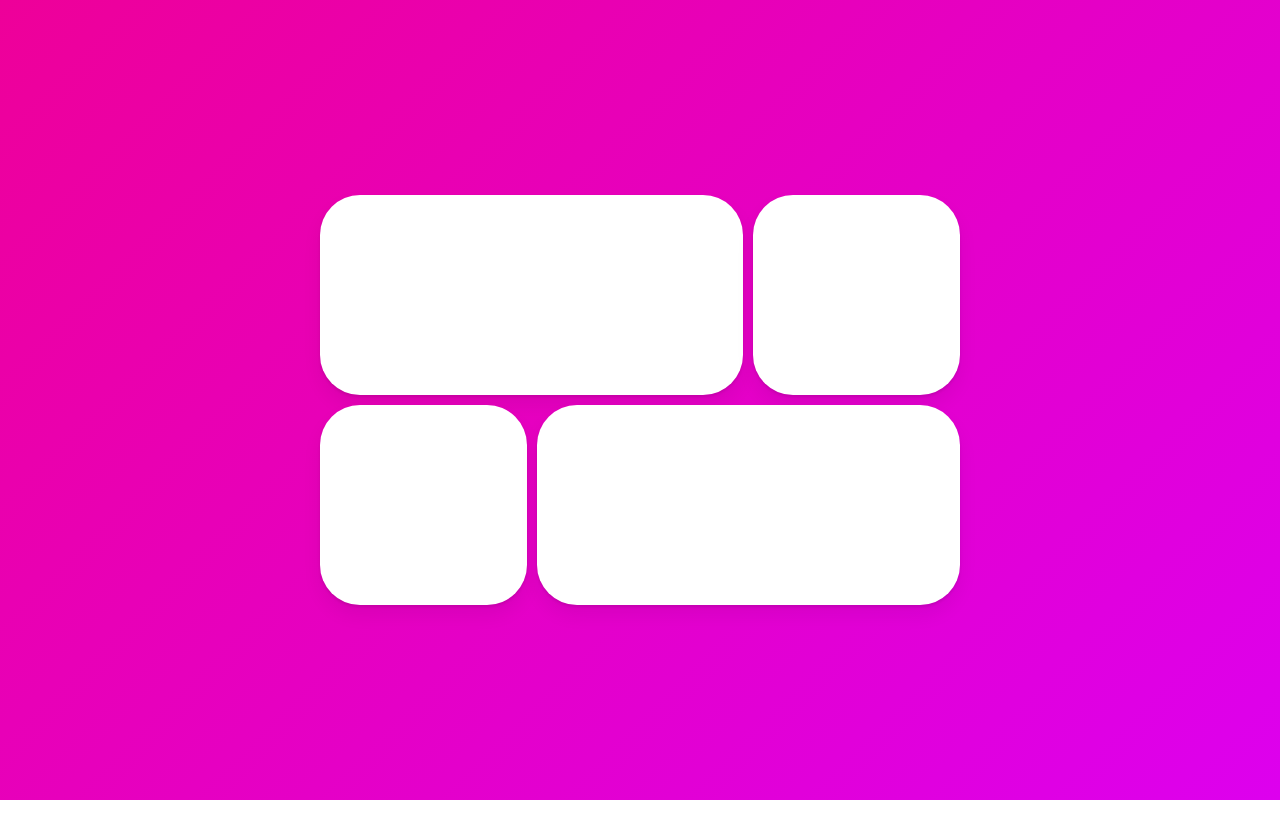
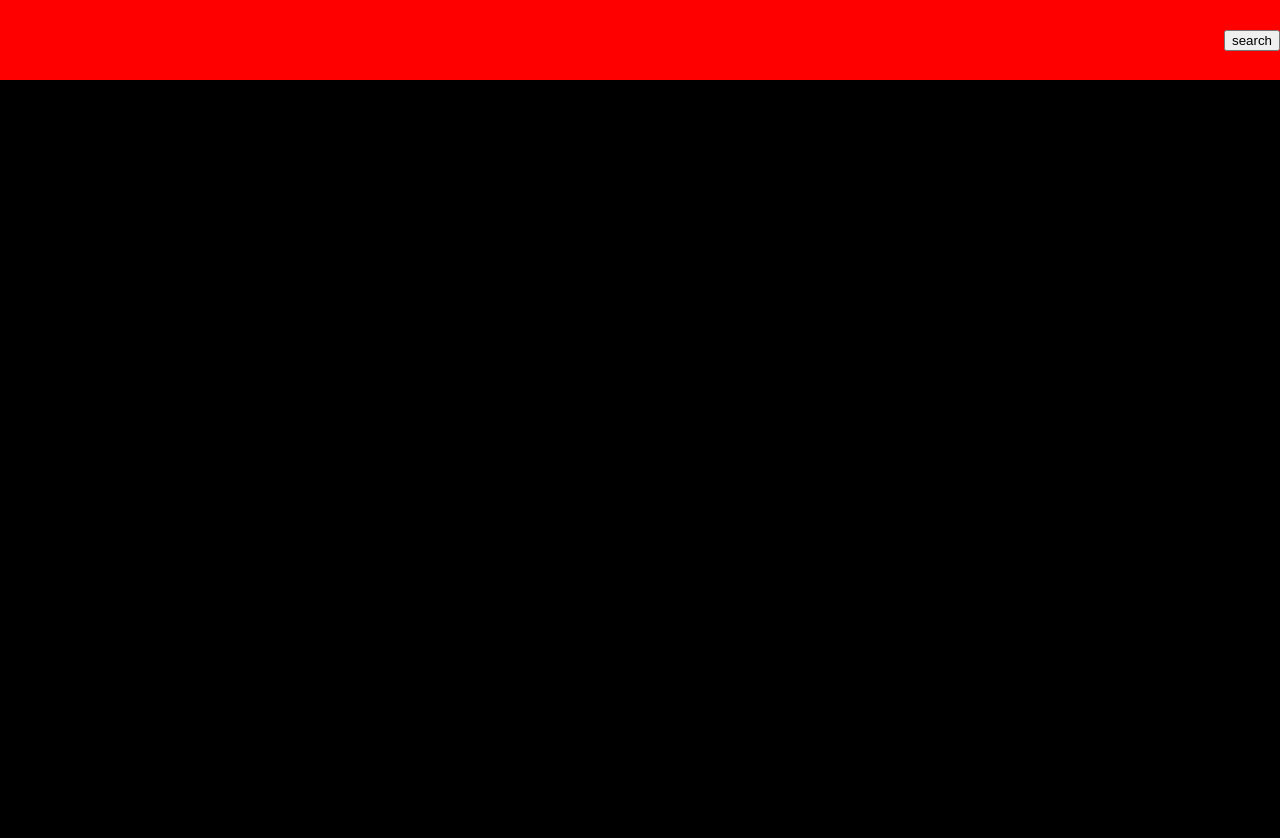
Before and after one commit to yeongminChae/React-Masterclass, a React (Create React App) app in the folder react-masterclass-TS/: page / in a window 1280 px wide. Shown: the top 838 px of the page. Before the commit the page ends 800 px from the top, so only its background shows below. Built offline with nearby package versions, Linux system fonts and the light colour scheme.

Commit message:
chapter 7 : Nomflix clone Header part 1 ; i met a error when i write <Router> so i think when i import router from react route dom that i have to write down in this order. < import { BrowserRouter as Router, Switch, Route } from "react-router-dom"; >

```diff
--- a/react-masterclass-TS/src/App.tsx
+++ b/react-masterclass-TS/src/App.tsx
@@ -1,65 +1,25 @@
-import styled from "styled-components";
-import { AnimatePresence, motion } from "framer-motion";
-import { useState } from "react";
-
-const Wrapper = styled.div`
-  height: 100vh;
-  width: 100vw;
-  display: flex;
-  justify-content: space-around;
-  align-items: center;
-`;
-
-const Grid = styled.div`
-  display: grid;
-  grid-template-columns: repeat(3, 1fr);
-  width: 50vw;
-  gap: 10px;
-  div:first-child,
-  div:last-child {
-    grid-column: span 2;
-  }
-`;
-
-const Box = styled(motion.div)`
-  background-color: rgba(255, 255, 255, 1);
-  border-radius: 40px;
-  height: 200px;
-  box-shadow: 0 2px 3px rgba(0, 0, 0, 0.1), 0 10px 20px rgba(0, 0, 0, 0.06);
-`;
-
-const Overlay = styled(motion.div)`
-  width: 100%;
-  height: 100%;
-  position: absolute;
-  display: flex;
-  justify-content: center;
-  align-items: center;
-`;
+import { BrowserRouter as Router, Switch, Route } from "react-router-dom";
+import Header from "./Routes/Components/Header";
+import Home from "./Routes/Home";
+import Search from "./Routes/Search";
+import Tv from "./Routes/Tv";
 
 function App() {
-  const [id, setId] = useState<null | string>(null);
-  console.log(id);
   return (
-    <Wrapper>
-      <Grid>
-        {["1", "2", "3", "4"].map((n) => (
-          <Box onClick={() => setId(n)} key={n} layoutId={n} />
-        ))}
-      </Grid>
-      <AnimatePresence>
-        {id ? (
-          <Overlay
-            onClick={() => setId(null)}
-            initial={{ backgroundColor: "rgba(0, 0, 0, 0)" }}
-            animate={{ backgroundColor: "rgba(0, 0, 0, 0.5)" }}
-            exit={{ backgroundColor: "rgba(0, 0, 0, 0)" }}
-          >
-            <Box layoutId={id} style={{ width: 300, height: 150 }} />
-          </Overlay>
-        ) : null}
-      </AnimatePresence>
-    </Wrapper>
+    <Router>
+      <Header />
+      <Switch>
+        <Route path="/">
+          <Home />
+        </Route>
+        <Route path="/tv">
+          <Tv />
+        </Route>
+        <Route path="/search">
+          <Search />
+        </Route>
+      </Switch>
+    </Router>
   );
 }
 export default App;
--- /dev/null
+++ b/react-masterclass-TS/src/Routes/Components/Header.tsx
@@ -0,0 +1,46 @@
+import styled from "styled-components";
+
+const Nav = styled.nav`
+  display: flex;
+  justify-content: space-between;
+  align-items: center;
+  position: fixed;
+  width: 100%;
+  top: 0;
+  background-color: red;
+  height: 80px;
+  font-size: 12px;
+`;
+
+const Col = styled.div``;
+const Logo = styled.svg`
+  margin-right: 50px;
+`;
+
+const Items = styled.ul`
+  display: flex;
+  align-items: center;
+`;
+
+const Item = styled.li`
+  margin-right: 20px;
+`;
+
+function Header() {
+  return (
+    <Nav>
+      <Col>
+        <Logo />
+        <Items>
+          <Item>Home</Item>
+          <Item>Tv Shows</Item>
+        </Items>
+      </Col>
+      <Col>
+        <button>search</button>
+      </Col>
+    </Nav>
+  );
+}
+
+export default Header;
--- /dev/null
+++ b/react-masterclass-TS/src/Routes/Home.tsx
@@ -0,0 +1,5 @@
+function Home() {
+  return <div style={{ backgroundColor: "black", height: "200vh" }}></div>;
+}
+
+export default Home;
--- /dev/null
+++ b/react-masterclass-TS/src/Routes/Search.tsx
@@ -0,0 +1,5 @@
+function Search() {
+  return null;
+}
+
+export default Search;
--- /dev/null
+++ b/react-masterclass-TS/src/Routes/Tv.tsx
@@ -0,0 +1,5 @@
+function Tv() {
+  return null;
+}
+
+export default Tv;
--- a/react-masterclass-TS/src/index.tsx
+++ b/react-masterclass-TS/src/index.tsx
@@ -3,8 +3,7 @@ import ReactDOM from "react-dom/client";
 import { RecoilRoot } from "recoil";
 import { ThemeProvider } from "styled-components";
 import App from "./App";
-import { darkTheme } from "./theme";
-
+import { theme } from "./theme";
 import { createGlobalStyle } from "styled-components";
 
 const GlobalStyle = createGlobalStyle`
@@ -78,8 +77,8 @@ const root = ReactDOM.createRoot(
 
 root.render(
   <RecoilRoot>
-    <ThemeProvider theme={darkTheme}>
-      <GlobalStyle /> <App />{" "}
-    </ThemeProvider>{" "}
+    <ThemeProvider theme={theme}>
+      <GlobalStyle /> <App />
+    </ThemeProvider>
   </RecoilRoot>
 );
--- a/react-masterclass-TS/src/theme.ts
+++ b/react-masterclass-TS/src/theme.ts
@@ -1,6 +1,6 @@
 import { DefaultTheme } from "styled-components";
-export const darkTheme: DefaultTheme = {
-  bgColor: "#3F8CF2",
-  boardColor: "#DADFE9",
-  cardColor: "white",
+export const theme: DefaultTheme = {
+  red: "#E51013",
+  black: { veryDark: "#141414", darker: "#181818", lighter: "#2F2F2F" },
+  white: { lighter: "#fff", darker: "#e5e5e5" },
 };
```
Also changed, not shown: react-masterclass-TS/src/Components/Board.tsx (deleted, +0 -109 lines), react-masterclass-TS/src/Components/DragabbleCard.tsx (deleted, +0 -38 lines), react-masterclass-TS/src/atoms.tsx (deleted, +0 -18 lines), react-masterclass-TS/src/styled.d.ts (+1 -9 lines).
